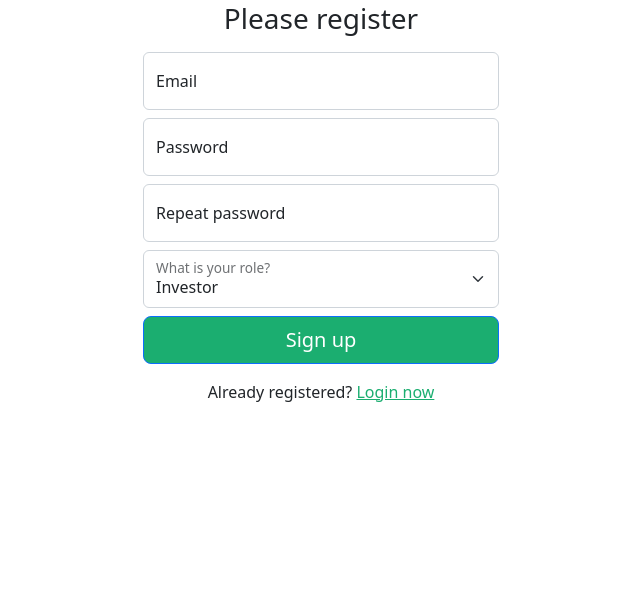
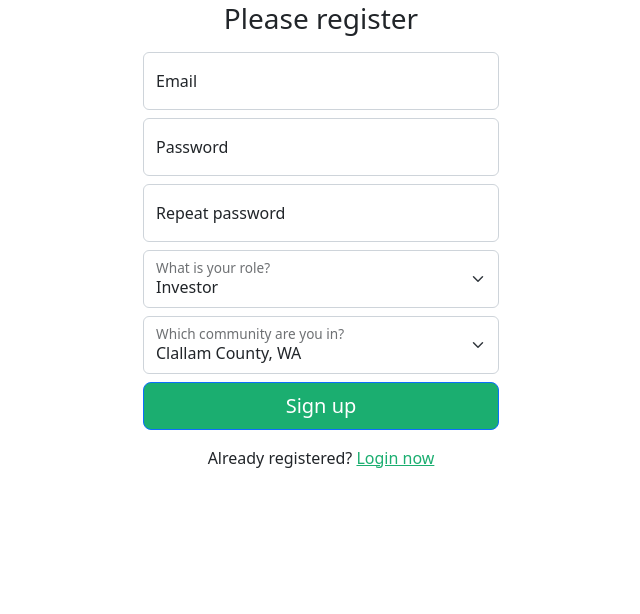
Before and after one commit to flatspell/community, a Flask app: page /register in a window 1280 px wide. Shown: the part 94-708 px from the top of the page, without its empty margins (319-959 px from the left). Run offline with Flask 3, Linux system fonts and the light colour scheme; parts of the project's set-up code (start-up, migrations or seed data) failed here and were passed over.

Commit message:
add community to dropdown and update role options

```diff
--- a/src/accounts/forms.py
+++ b/src/accounts/forms.py
@@ -25,7 +25,20 @@ class RegisterForm(FlaskForm):
         choices=[
             ("investor", "Investor"),
             ("entrepreneur", "Entrepreneur"),
-            ("economic_developer", "Economic Developer")
+            ("economic_developer", "Economic Development Council"),
+            ("economic_developer", "Chamber of Commerce"),
+            ("economic_developer", "Nonprofit"),
+            ("entrepreneur", "Other"),
+            # Set other to entrepreneur for now because it has least privileges
+            # We can override other to whatever role is most appropriate later
+        ],
+        validators=[DataRequired()]
+    )
+    community = SelectField(
+        "Which community are you in?",
+        choices=[
+            ("clallam_wa", "Clallam County, WA"),
+            ("jefferson_wa", "Jefferson County, WA"),
         ],
         validators=[DataRequired()]
     )
--- a/src/templates/accounts/register.html
+++ b/src/templates/accounts/register.html
@@ -54,6 +54,17 @@
             {% endfor %}
           {% endif %}
         </div>
+        <div class="form-floating">
+          {{ form.community(class="form-select mb-2") }}
+          {{ form.community.label }}
+          {% if form.community.errors %}
+            {% for error in form.community.errors %}
+              <div class="alert alert-danger" role="alert">
+                {{ error }}
+              </div>
+            {% endfor %}
+          {% endif %}
+        </div>
         <button class="w-100 btn btn-lg btn-primary" style="background-color: #1bae70" type="submit">Sign up</button>
         <p class="text-center mt-3">Already registered? <a href="{{ url_for('accounts.login') }}" style="color: #1bae70">Login now</a></p>
       </form>
```
